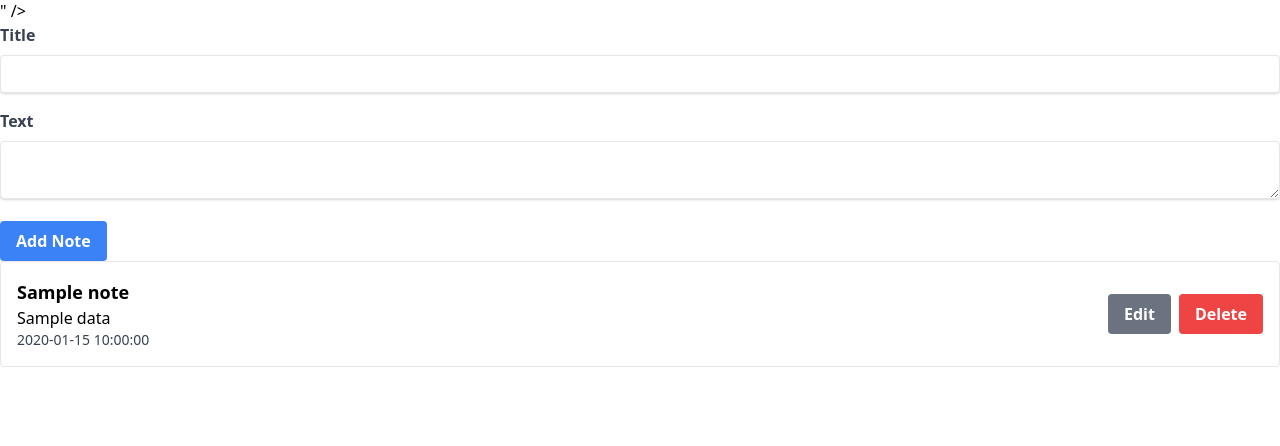
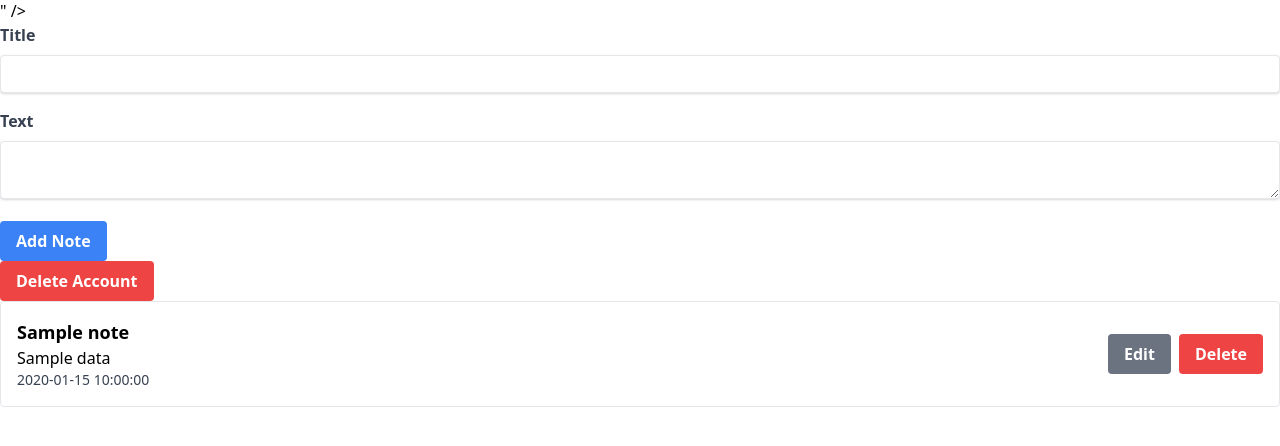
Before and after one commit to jark1234/131project, a Flask app: template jotbot/app/templates/create_note.html in a window 1280 px wide. Shown: the part 73-519 px from the top of the page. Run offline with Flask 3, Linux system fonts and the light colour scheme; the template is opened without the code that fills it: most values are stand-ins (such as "Sample title", 1, 10 or a date in 2020); form fields are guessed from the names that the template uses.

Commit message:
add delete account button to link functions

```diff
--- a/jotbot/app/templates/create_note.html
+++ b/jotbot/app/templates/create_note.html
@@ -52,6 +52,14 @@
           Add Note
         </button>
       </form>
+      <form method="POST" action="{{ url_for('delete_account') }}">
+        <button
+          class="bg-red-500 hover:bg-red-700 text-white font-bold py-2 px-4 rounded focus:outline-none focus:shadow-outline inline"
+          type="submit"
+        >
+          Delete Account
+        </button>
+      </form>
 
       {% for note in user_notes %}
       <div class="border rounded p-4 mb-4 flex justify-between items-center">
```
Also changed, not shown: jotbot/app/app.db.
